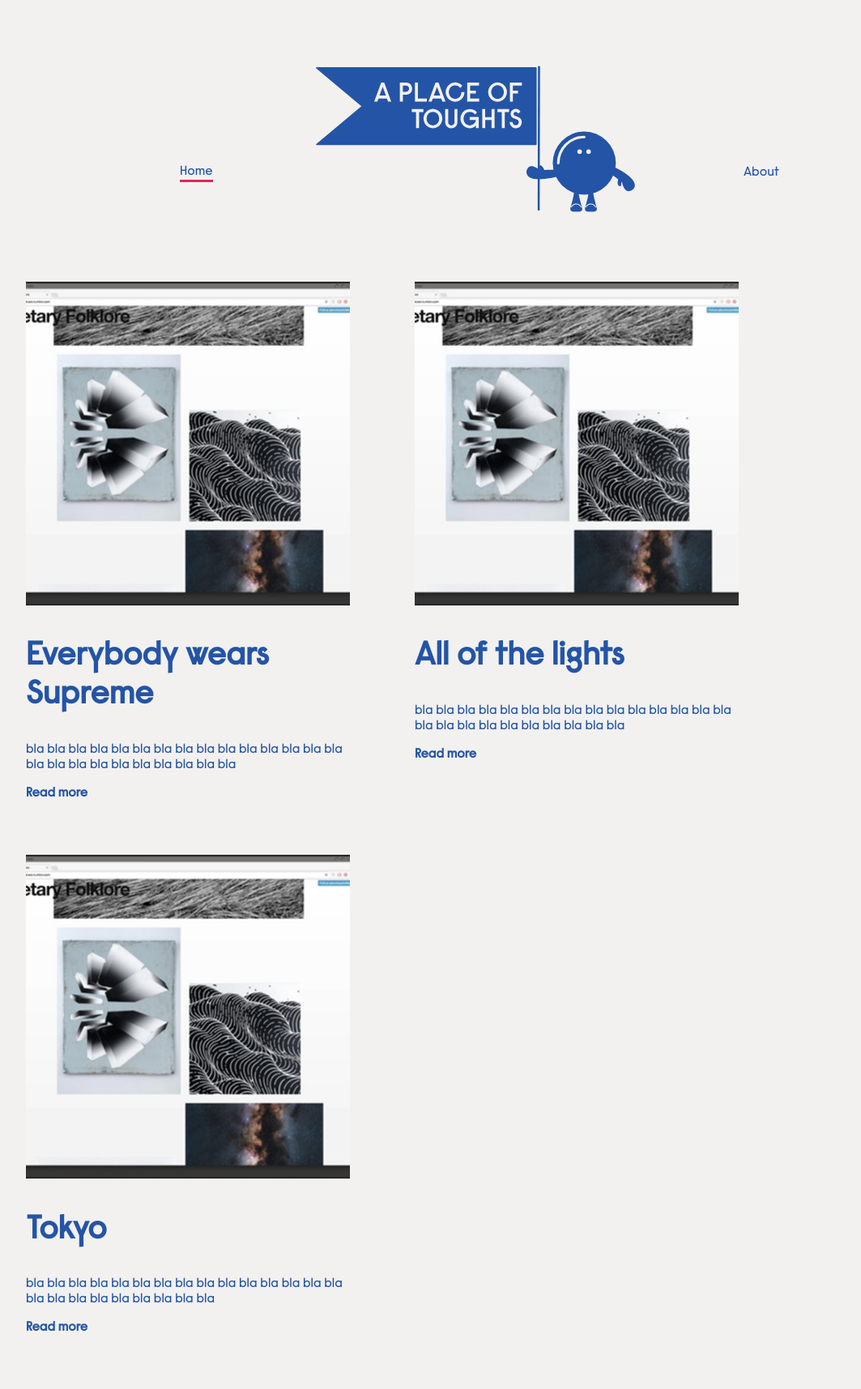
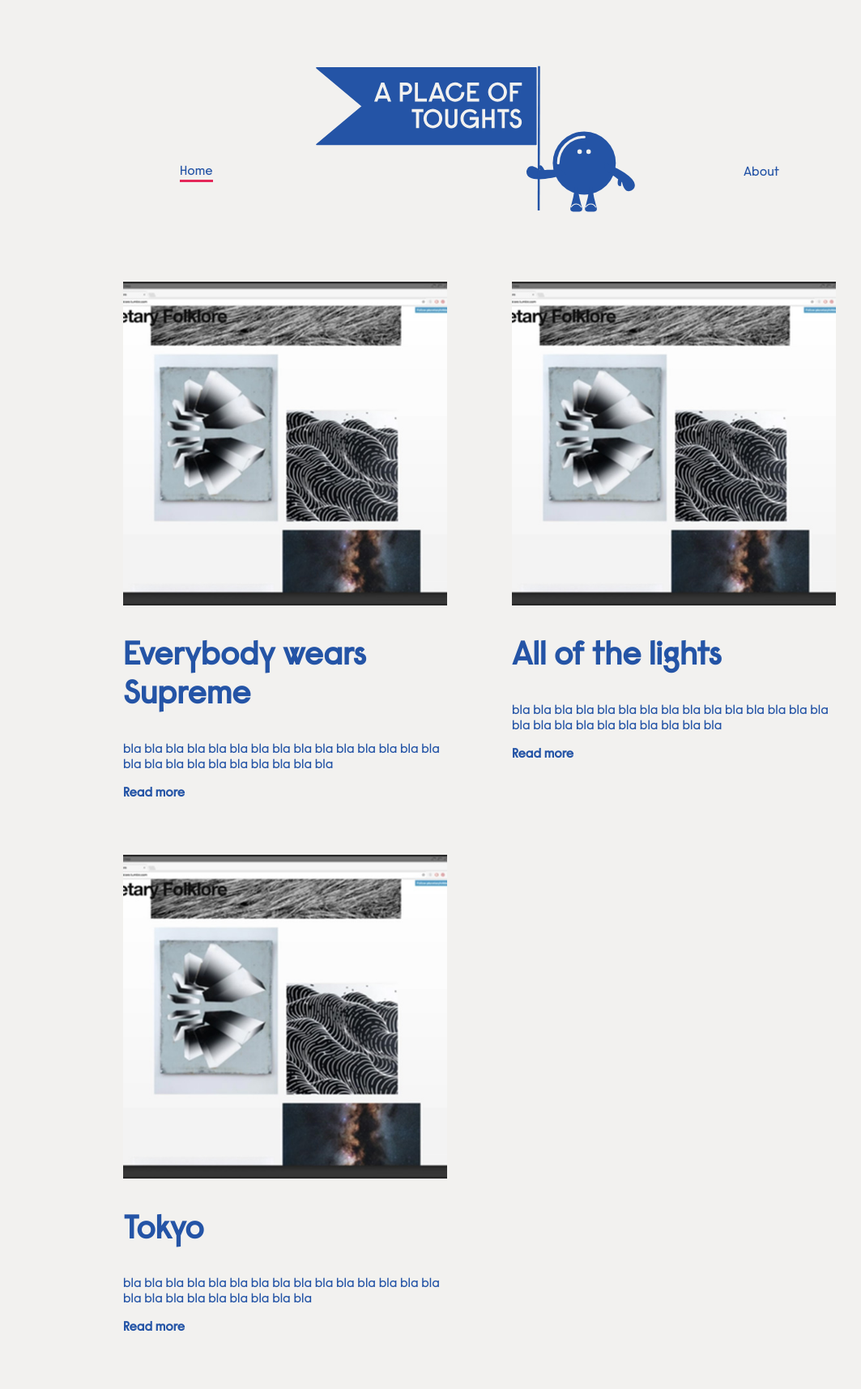
Before and after one commit to emho-lab/journal, a Jekyll site: the page built from index.html, in a window 1280 px wide. Shown: the whole page at 81% size, without its empty margins (48-1111 px from the left). Built offline with Jekyll 4.4.1, drawn with Linux system fonts in a browser that asks for light colours.

Commit message:
center containerv2

```diff
--- a/assets/css/app.scss
+++ b/assets/css/app.scss
@@ -88,7 +88,6 @@
 }
 
 div.blog-posts {
-    max-width: 540px;
     display: grid;
     grid-template-columns: 1fr 1fr;
     grid-column-gap: 80px;
```
